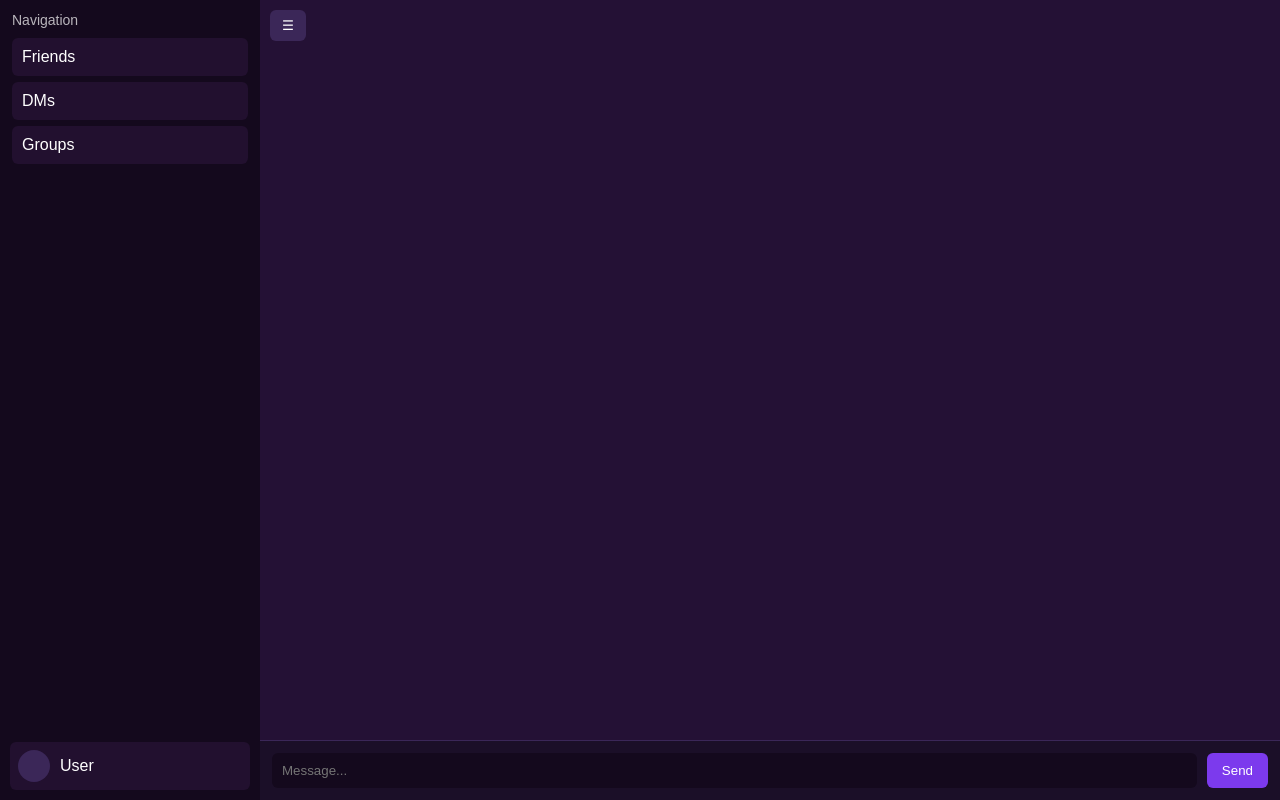
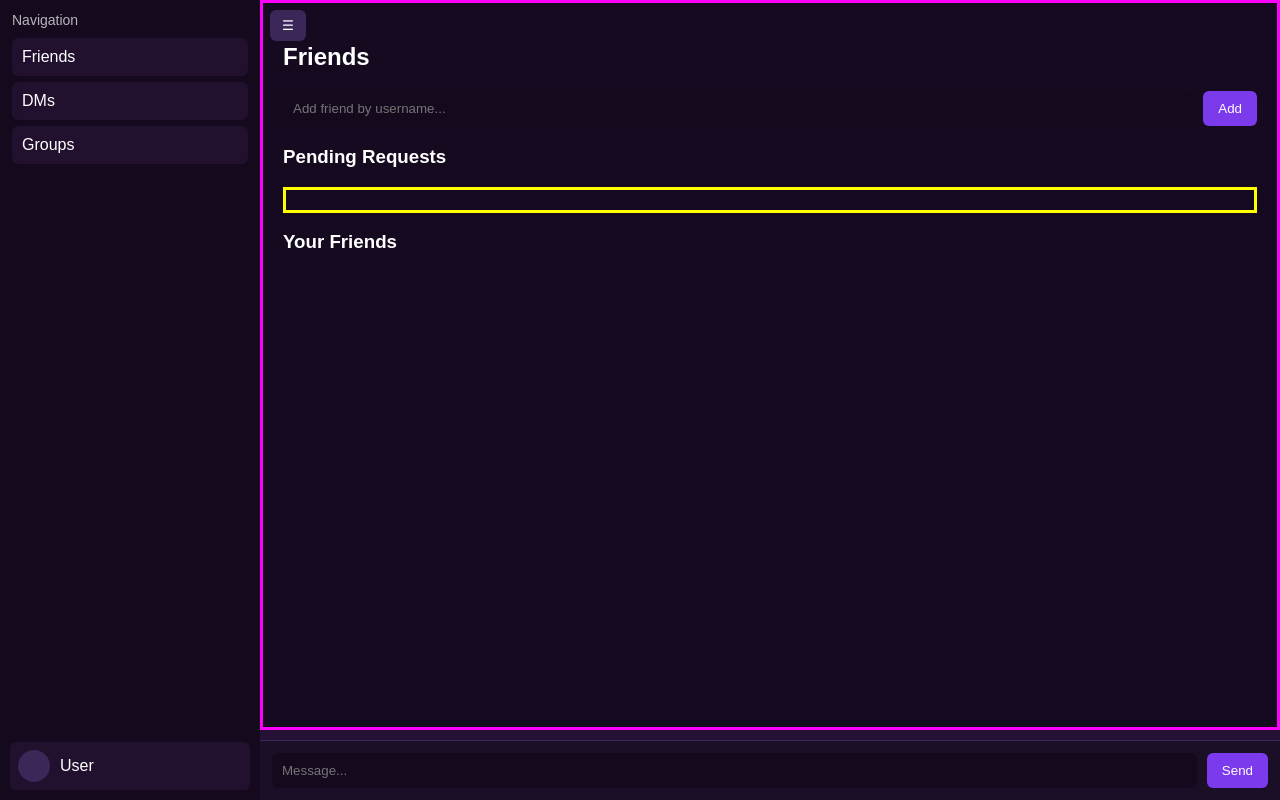
Before and after one commit to haruakinahidlose/i9, a website: page docs/app.html in a window 1280 px wide. Drawn offline with Linux system fonts and the light colour scheme.

Commit message:
Update style.css

```diff
--- a/docs/css/style.css
+++ b/docs/css/style.css
@@ -261,3 +261,28 @@ body {
   border: 2px solid red !important;
   padding: 10px !important;
 }
+/* ⭐ FORCE SHOW FRIENDS PANEL ⭐ */
+#friendsPanel {
+  display: block !important;
+  visibility: visible !important;
+  opacity: 1 !important;
+  height: auto !important;
+  padding: 20px !important;
+  border: 3px solid magenta !important;
+  background: rgba(0,0,0,0.4) !important;
+}
+#pendingList {
+  display: block !important;
+  visibility: visible !important;
+  opacity: 1 !important;
+  border: 3px solid yellow !important;
+  padding: 10px !important;
+}
+.pending-item button {
+  display: inline-block !important;
+  font-size: 24px !important;
+  padding: 6px 12px !important;
+  background: #444 !important;
+  color: white !important;
+  border: 1px solid #888 !important;
+}
```
